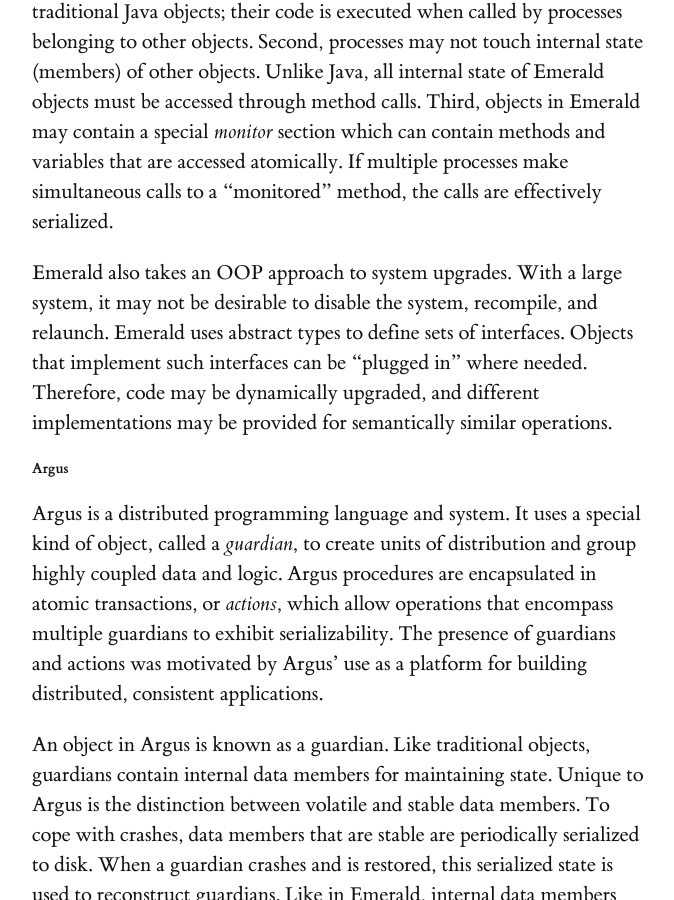
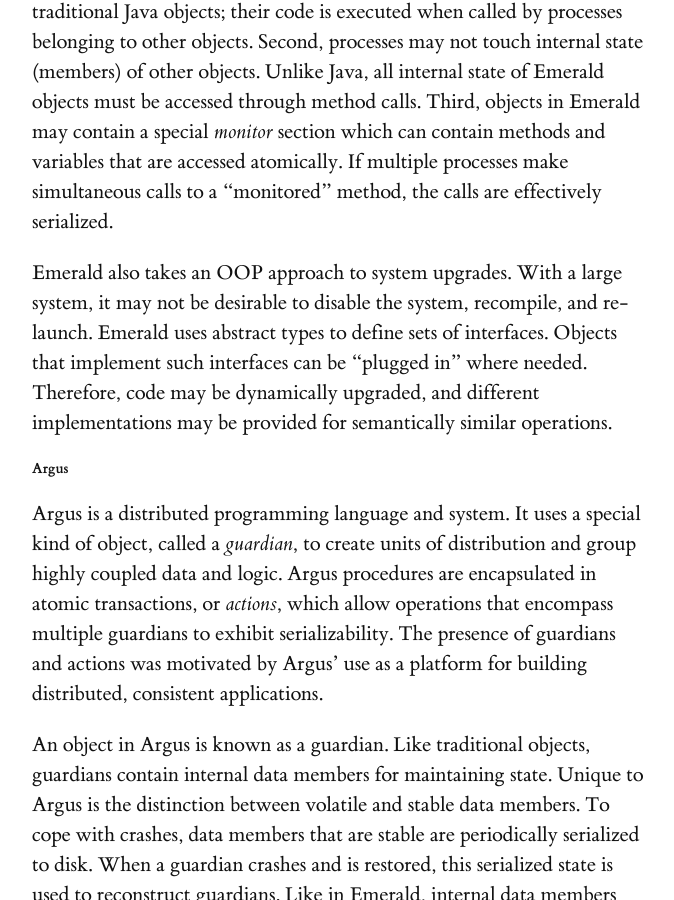
Before and after one commit to heathermiller/dist-prog-book, a Jekyll site: the page built from chapter/4/dist-langs.md, in a window 1280 px wide and 900 px high, scrolled down 7448 px. Shown: the whole window, without its empty margins (128-802 px from the left). Built offline with Jekyll 4.4.1, drawn with Linux system fonts in a browser that asks for light colours; some web fonts are replaced.

Commit message:
spell checker

```diff
--- a/chapter/4/dist-langs.md
+++ b/chapter/4/dist-langs.md
@@ -201,7 +201,7 @@
 If multiple processes make simultaneous calls to a "monitored" method, the calls are effectively serialized.
 
 Emerald also takes an OOP approach to system upgrades.
-With a large system, it may not be desirable to disable the system, recompile, and relaunch.
+With a large system, it may not be desirable to disable the system, recompile, and re-launch.
 Emerald uses abstract types to define sets of interfaces.
 Objects that implement such interfaces can be "plugged in" where needed.
 Therefore, code may be dynamically upgraded, and different implementations may be provided for semantically similar operations.
```
